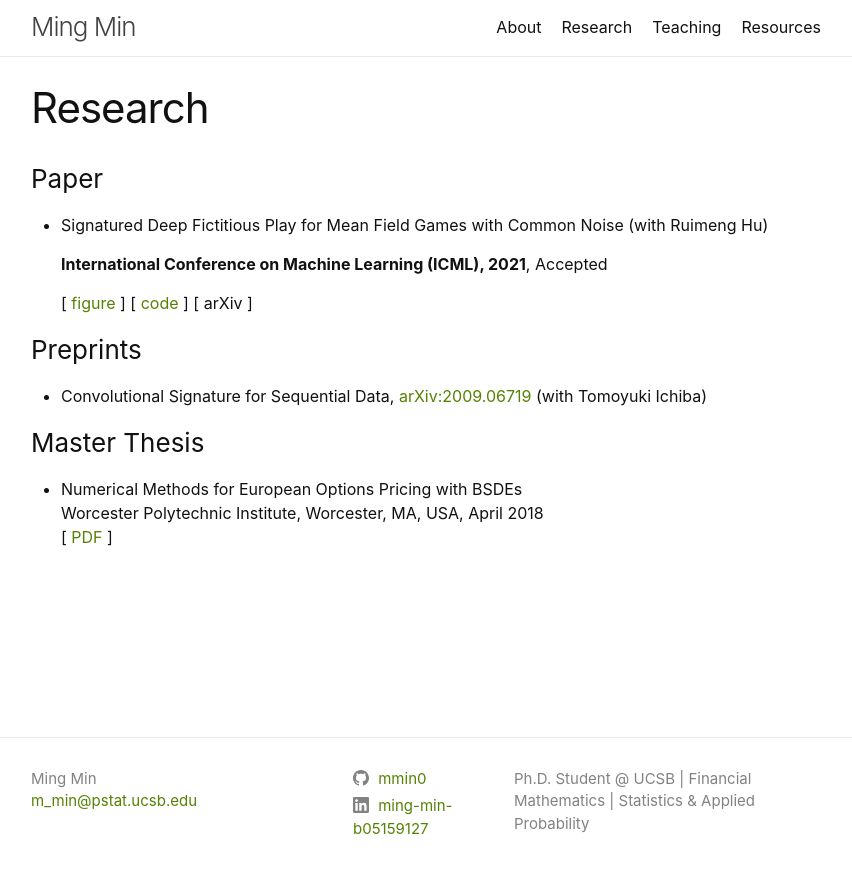
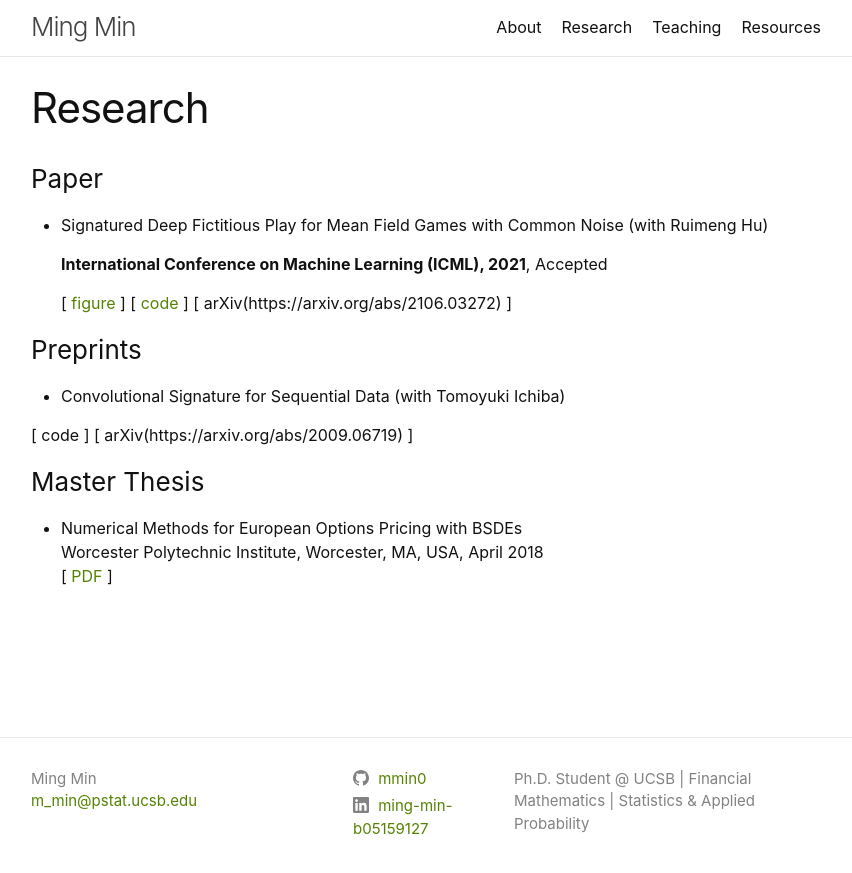
Before and after one commit to mmin0/mmin0.github.io, a Jekyll site: the page built from publications/index.md, in a window 1280 px wide. Shown: the top 873 px of the page, without its empty margins (214-1066 px from the left). Built offline with Jekyll 4.4.1, drawn with Linux system fonts in a browser that asks for light colours.

Commit message:
Update index.md

```diff
--- a/publications/index.md
+++ b/publications/index.md
@@ -7,11 +7,12 @@ title: Research
 
   **International Conference on Machine Learning (ICML), 2021**, Accepted
 
-  \[ [figure](SigDFP_icml.png) \] \[ [code](https://github.com/mmin0/SigDFP) \] \[ arXiv \]
+  \[ [figure](SigDFP_icml.png) \] \[ [code](https://github.com/mmin0/SigDFP) \] \[ arXiv(https://arxiv.org/abs/2106.03272) \]
 
 ### Preprints
-* Convolutional Signature for Sequential Data, [arXiv:2009.06719](https://arxiv.org/abs/2009.06719){:target="_blank"} (with Tomoyuki Ichiba)
+* Convolutional Signature for Sequential Data (with Tomoyuki Ichiba)
 
+\[ code \] \[ arXiv(https://arxiv.org/abs/2009.06719) \]
 
 ### Master Thesis
 * Numerical Methods for European Options Pricing with BSDEs
```
